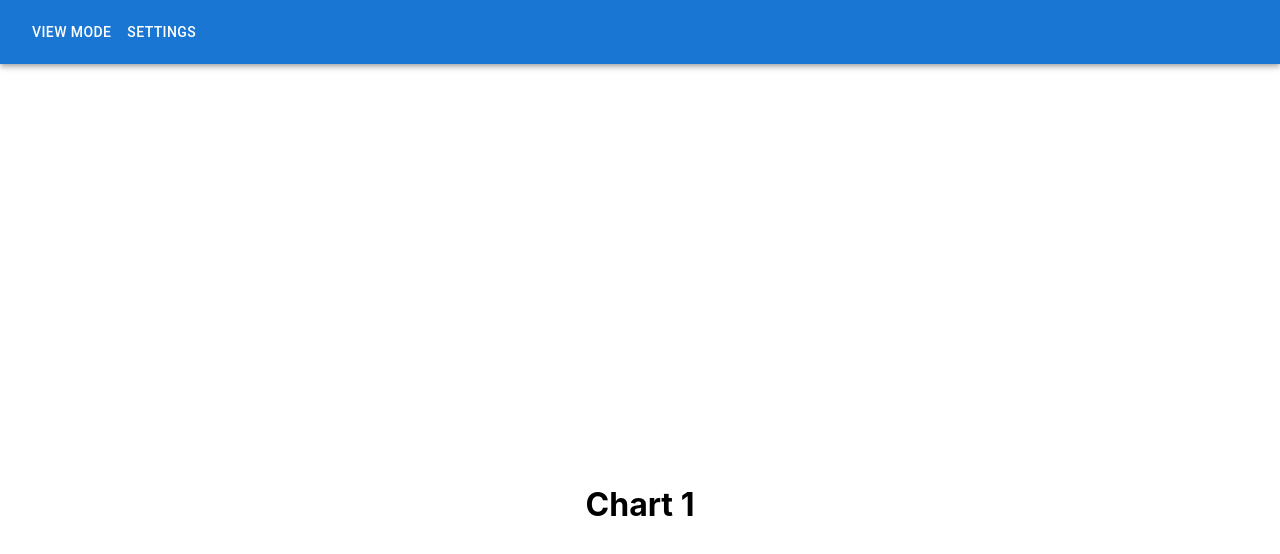
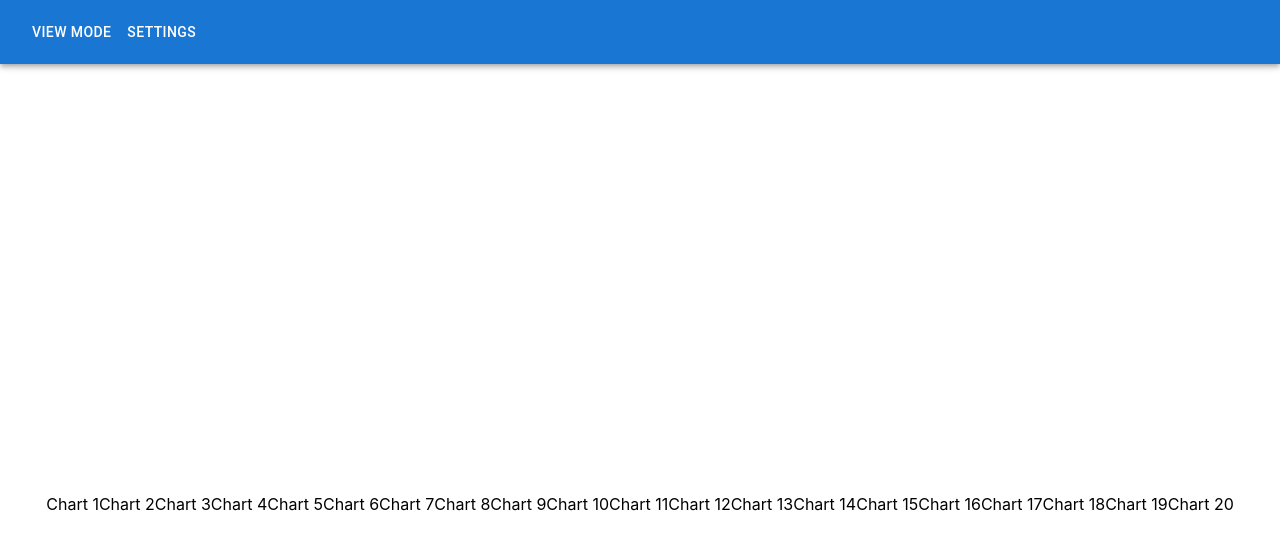
Before and after one commit to ThePeregrinus/highcharts-demo, a React (Create React App) app: page /settings in a window 1280 px wide. Shown: the top 554 px of the page. Built offline with nearby package versions, Linux system fonts and the light colour scheme.

Commit message:
type object context

```diff
--- a/src/App.tsx
+++ b/src/App.tsx
@@ -6,11 +6,17 @@ import { ViewMode } from './pages/VewMode';
 import { Setting } from './pages/Settings';
 import { charts } from './chartData';
 
-export const Context = createContext({});
+import { IChart } from './chartData';
+
+interface ChartContextType {
+  chartsState: IChart[];
+  setChartsState: React.Dispatch<React.SetStateAction<IChart[]>>;
+}
+
+export const Context = createContext({} as ChartContextType);
 
 const App = () => {
-  const [chartState, setChartState] = useState(charts);
-
+  const [chartsState, setChartsState] = useState(charts);
   return (
     <>
       <Header />
@@ -18,7 +24,7 @@ const App = () => {
         <Route
           path="/"
           element={
-            <Context.Provider value={{ chartState, setChartState }}>
+            <Context.Provider value={{ chartsState, setChartsState }}>
               <ViewMode />
             </Context.Provider>
           }
@@ -26,7 +32,7 @@ const App = () => {
         <Route
           path="/settings"
           element={
-            <Context.Provider value={{ chartState, setChartState }}>
+            <Context.Provider value={{ chartsState, setChartsState }}>
               <Setting />
             </Context.Provider>
           }
--- a/src/chartData/index.ts
+++ b/src/chartData/index.ts
@@ -1,4 +1,25 @@
 import { CHART_CONFIG } from './chart-config';
+
+export interface IChart {
+  title: {
+    text: string;
+  };
+  legend: {
+    enabled: boolean;
+  };
+  series: {
+    color: string;
+    type: string;
+    name: string;
+    pointInterval: number;
+    pointStart: number;
+    data: number[];
+  }[];
+  xAxis: {
+    type: string;
+  };
+}
+
 let data: Array<number> = [];
 
 const createCharData = (n: number) => {
@@ -37,7 +58,7 @@ const createCharData = (n: number) => {
   };
 };
 
-export const charts: Array<any> = [];
+export const charts: Array<IChart> = [];
 
 for (let i = 0; i < 20; i++) {
   charts.push(createCharData(i));
--- a/src/components/ListCharts/index.tsx
+++ b/src/components/ListCharts/index.tsx
@@ -5,7 +5,8 @@ import { Context } from '../../App';
 
 export const ListCharts = () => {
   const value = useContext(Context);
-
+  console.log(value.chartsState);
+  console.log(123);
   return (
     <Grid
       container
@@ -16,7 +17,7 @@ export const ListCharts = () => {
       style={{ minHeight: '100vh' }}
     >
       <Grid item xs={3}>
-        <h1>{value.chartState[0].title.text}</h1>
+        {value.chartsState.map((el) => el.title.text)}
       </Grid>
     </Grid>
   );
```
